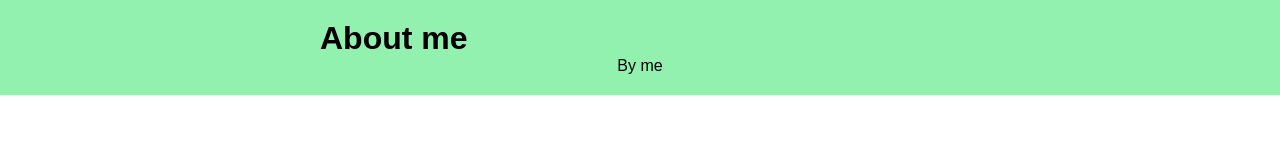
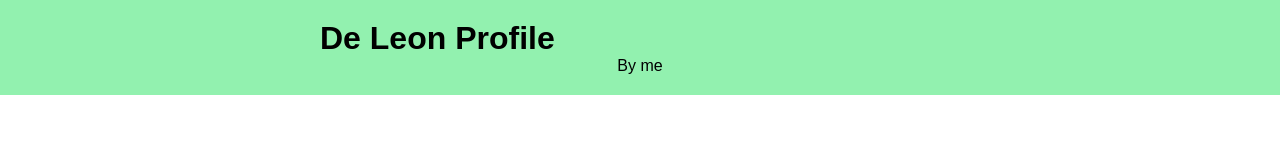
Before and after one commit to DeLeon-Coding/Datawarehouse, a plain HTML site: page index.html in a window 1280 px wide. Shown: the top 160 px of the page. Drawn offline with Linux system fonts and the light colour scheme.

Commit message:
Add files via upload

```diff
--- a/index.html
+++ b/index.html
@@ -25,7 +25,7 @@
     <body>
 
         <div class="Header">
-            <h1> About me </h1>
+            <h1> De Leon Profile </h1>
             <p1> By me</p1>
         </div>
     </body>
```
